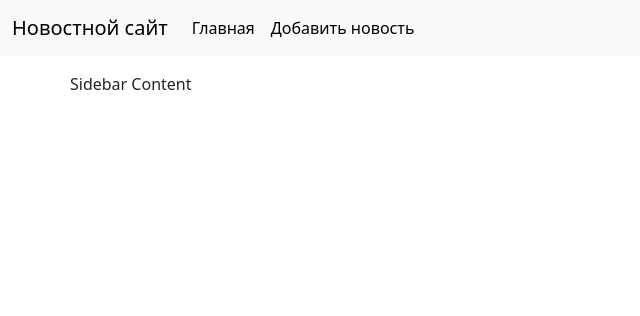
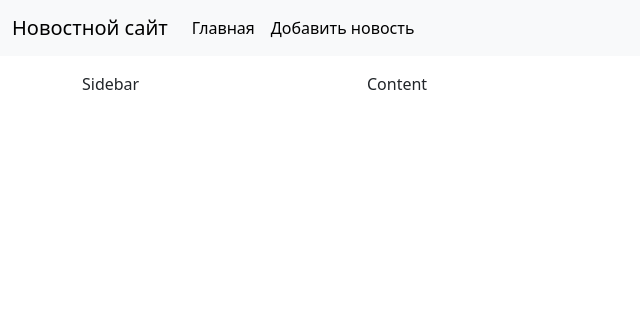
Before and after one commit to Jlestat/wfms, a Django app: template mysite/templates/base.html in a window 1280 px wide. Shown: the top 316 px of the page, without its empty margins (0-640 px from the left). Run offline with Django 4.2, Linux system fonts and the light colour scheme; the template is opened without the code that fills it, so the values that code supplies are empty.

Commit message:
removed code duplication in templates

```diff
--- a/mysite/news/templates/news/category.html
+++ b/mysite/news/templates/news/category.html
@@ -4,17 +4,14 @@
 {% endblock %}
 
 {% block sidebar %}
-    <div class="col-md-3">
             <div class="list-group">
                 {% for item in categories %}
                 <a href="{% url 'category' item.pk %}" class="list-group-item list-group-item-action">{{ item.title }}</a>
                 {% endfor %}
             </div>
-        </div>
 {% endblock %}
 
 {% block content %}
-    <div class="col-md-9">
             {% for item in news %}
             <div class="card mb-3">
                 <div class="card-header">
@@ -41,5 +38,4 @@
                 </div>
             </div>
             {% endfor %}
-        </div>
 {% endblock %}
--- a/mysite/news/templates/news/index.html
+++ b/mysite/news/templates/news/index.html
@@ -2,17 +2,14 @@
 
 
 {% block sidebar %}
-    <div class="col-md-3">
             <div class="list-group">
                 {% for item in categories %}
                 <a href="{% url 'category' item.pk %}" class="list-group-item list-group-item-action">{{ item.title }}</a>
                 {% endfor %}
             </div>
-        </div>
 {% endblock %}
 
 {% block content %}
-    <div class="col-md-9">
             {% for item in news %}
             <div class="card mb-3">
                 <div class="card-header">
@@ -39,5 +36,4 @@
                 </div>
             </div>
             {% endfor %}
-        </div>
 {% endblock %}
--- a/mysite/templates/base.html
+++ b/mysite/templates/base.html
@@ -11,9 +11,13 @@
 {% include 'inc/_nav.html' %}
 <div class="container mt-3">
     <div class="row">
+        <div class="col-md-3">
+            {% block sidebar %}Sidebar{% endblock %}
+        </div>
+        <div class="col-md-9">
+            {% block content %}Content{% endblock %}
+        </div>
 
-        {% block sidebar %}Sidebar{% endblock %}
-        {% block content %}Content{% endblock %}
 
     </div>
 </div>
```
Also changed, not shown: mysite/news/templatetags/__init__.py (added), mysite/news/templatetags/news_tags.py (added).
